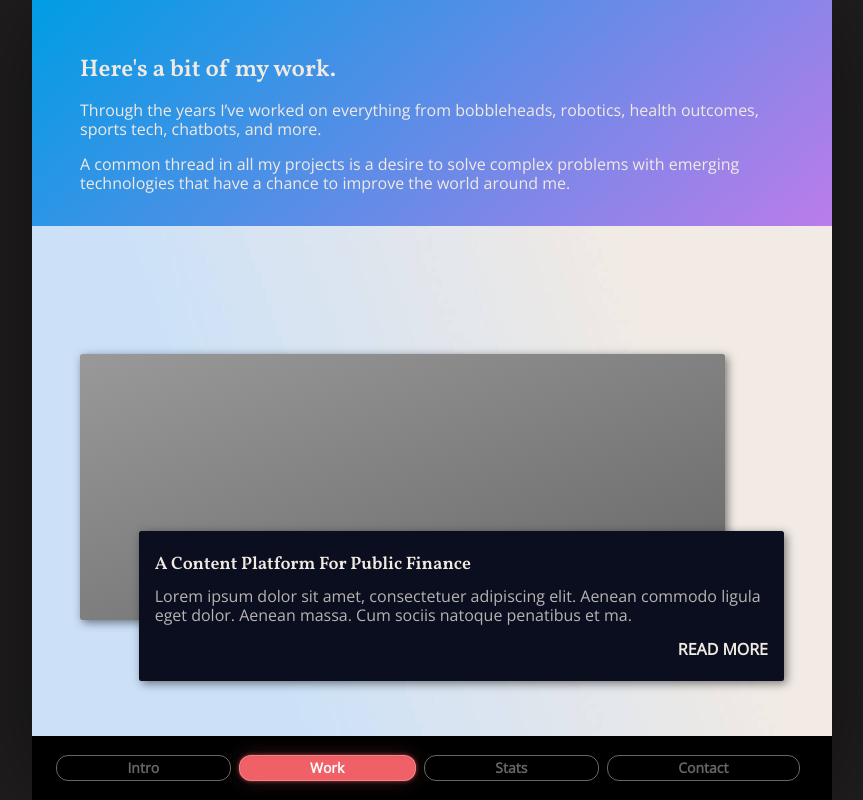
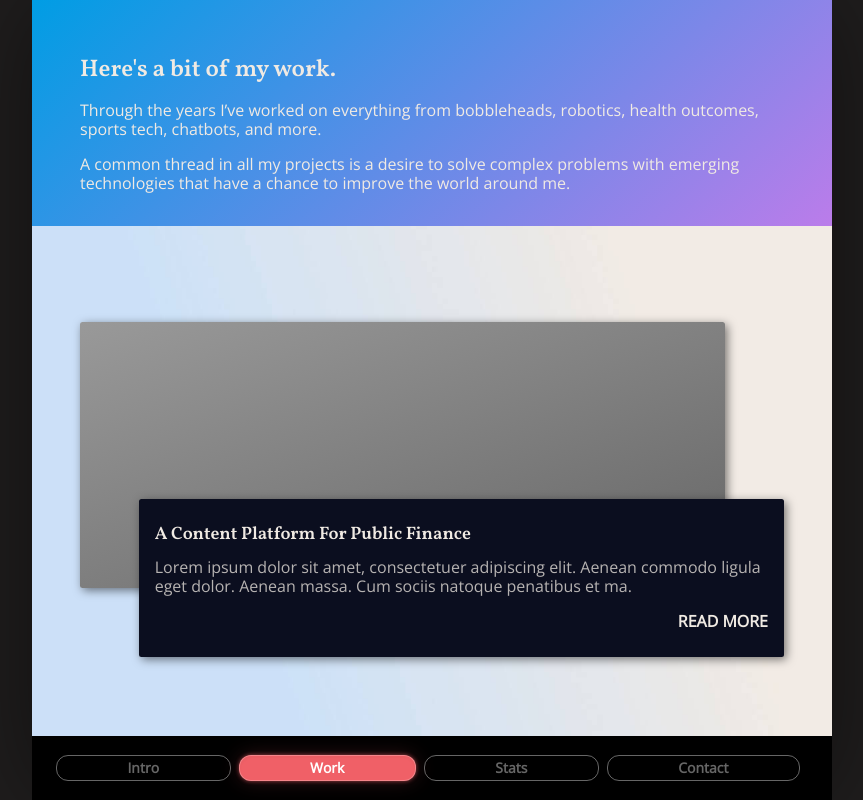
Before and after one commit to beacrea/coty.design, a Vue app: page /#/work in a window 1280 px wide. Shown: the whole page, without its empty margins (208-1071 px from the left). Built offline with nearby package versions, Linux system fonts and the light colour scheme; what vue-resource would draw is missing.

Commit message:
Made the work items more resiliant

```diff
--- a/data/work.json
+++ b/data/work.json
@@ -58,7 +58,7 @@
       "year": "2017",
       "duration": "3 Weeks",
       "shipped": true,
-      "shortDesc": "Lorem ipsum dolor sit amet, consectetuer adipiscing elit. Aenean commodo ligula eget dolor. Aenean massa. Cum sociis natoque penatibus et ma",
+      "shortDesc": "Lorem ipsum dolor sit amet, consectetuer adipiscing elit. Aenean commodo ligula eget dolor. Aenean massa. Cum sociis natoque penatibus et ma. Tdolor sit amet, consectetuer adipiscing elit. Aenean commodo ligula eget dolor. Aenean massa.um sociis natoque penatibus et ma. Tdolor sit amet, consectetuer adipiscing elit. Aenean commodo ligula eget dolor. Aenean massa.",
       "summary": ""
     },
     "technologies": [
--- a/src/components/pages/Work.vue
+++ b/src/components/pages/Work.vue
@@ -64,7 +64,6 @@ section {
   display: grid;
   grid-template-columns: 1fr 1fr 1fr 1fr 1fr 1fr 1fr 1fr 1fr 1fr 1fr 1fr;
   grid-template-rows: 1fr 1fr 1fr 1fr 1fr 1fr 1fr 1fr 1fr;
-  cursor: pointer;
   margin: 6.4rem auto 0;
   .preview, .content {
     border-radius: 0.25rem;
@@ -78,6 +77,7 @@ section {
     background-image: linear-gradient(-20deg, #666 0%, #999 100%);
   }
   .content {
+    cursor: pointer;
     transition: all 0.5s;
     &:hover {
       transform: scale(1.02);
@@ -91,12 +91,21 @@ section {
     grid-row-start: 5;
     grid-row-end: 10;
     background: $denim;
+    * {
+      user-select: none;
+    }
     h1 {
       margin-top: 0;
       font-size: $h3_size;
     }
     .text {
       opacity: 0.75;
+      line-height: 1.2;
+      overflow: hidden;
+      -webkit-box-orient: vertical;
+      display: -webkit-box;
+      -webkit-line-clamp: 8;
+      max-height: 15.5rem;
     }
     .cta {
       margin-top: 1.6rem;
@@ -108,6 +117,7 @@ section {
 
 /* Tablets+ */
 @media screen and (min-width: 35rem) {
+  #work {
     section {
       padding: 6.4rem $padding_side*2 0;
     }
@@ -116,7 +126,12 @@ section {
       margin: 3.2rem auto;
     }
     .content {
-    max-height: 15rem;
+      max-height: 15.75rem;
+      // Limited to 240 characters
+      .text {
+        -webkit-line-clamp: 3 !important;
+      }
+    }
   }
 }
 </style>
```
Lines whose indentation alone changed are shown as unchanged.
